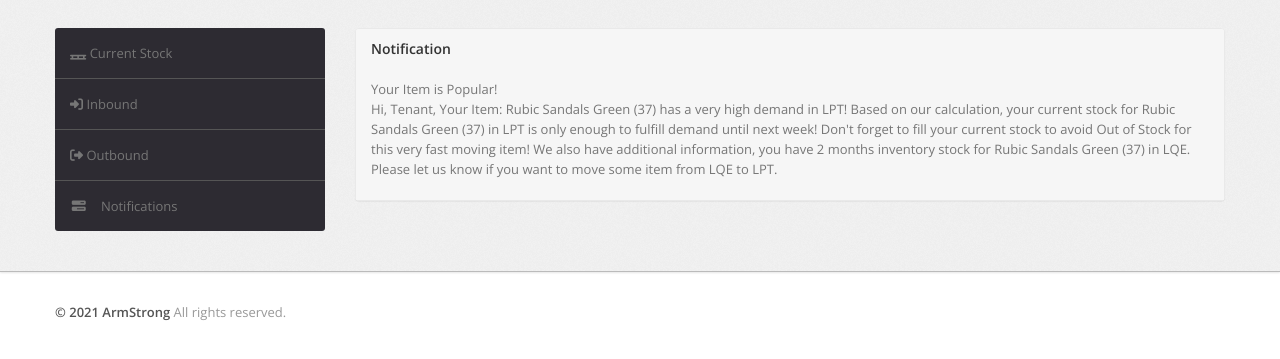
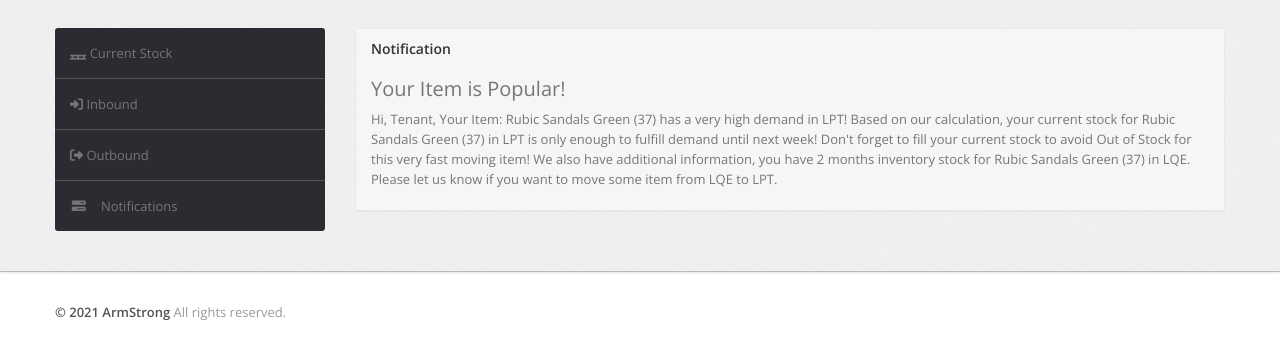
Before and after one commit to kevinabram111/ArmStrong, a plain HTML site: page notification.html in a window 1280 px wide. Shown: the part 63-422 px from the top of the page. Drawn offline with nearby package versions, Linux system fonts and the light colour scheme.

Commit message:
feat(notification): updated the notification font size of your item is popular

```diff
--- a/notification.html
+++ b/notification.html
@@ -89,8 +89,7 @@
                                     <h3>
                                         Notification</h3>
                                     </br>
-                                    Your Item is Popular!
-                                </br>
+                                    <p style="font-size:20px">Your Item is Popular!</p>
                                     <p>
                                             Hi, Tenant, Your Item: Rubic Sandals Green (37) has a very high demand in LPT!
                                             Based on our calculation, your current stock for Rubic Sandals Green (37) in LPT is only enough to fulfill demand until next week! Don't forget to fill your current stock to avoid Out of Stock for this very fast moving item!
```
Also changed, not shown: 1 other file.
